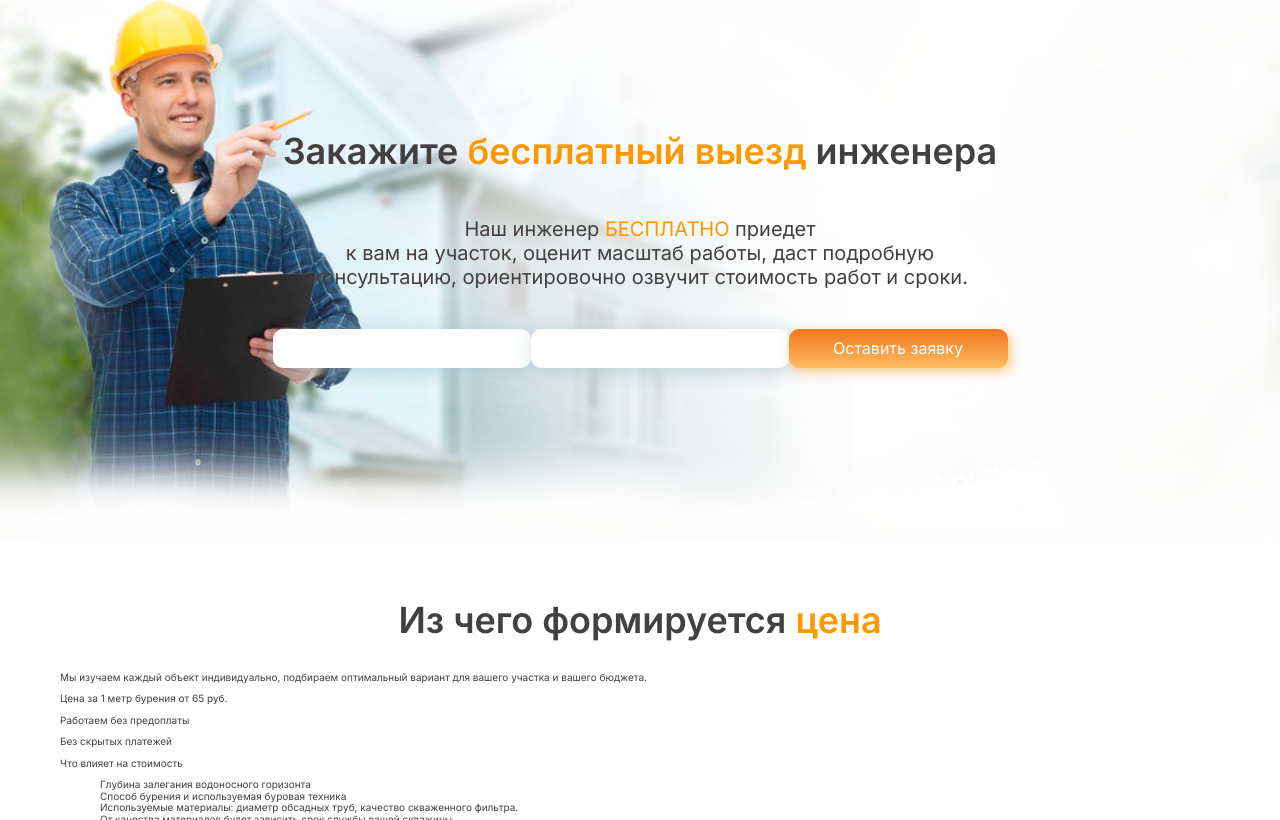
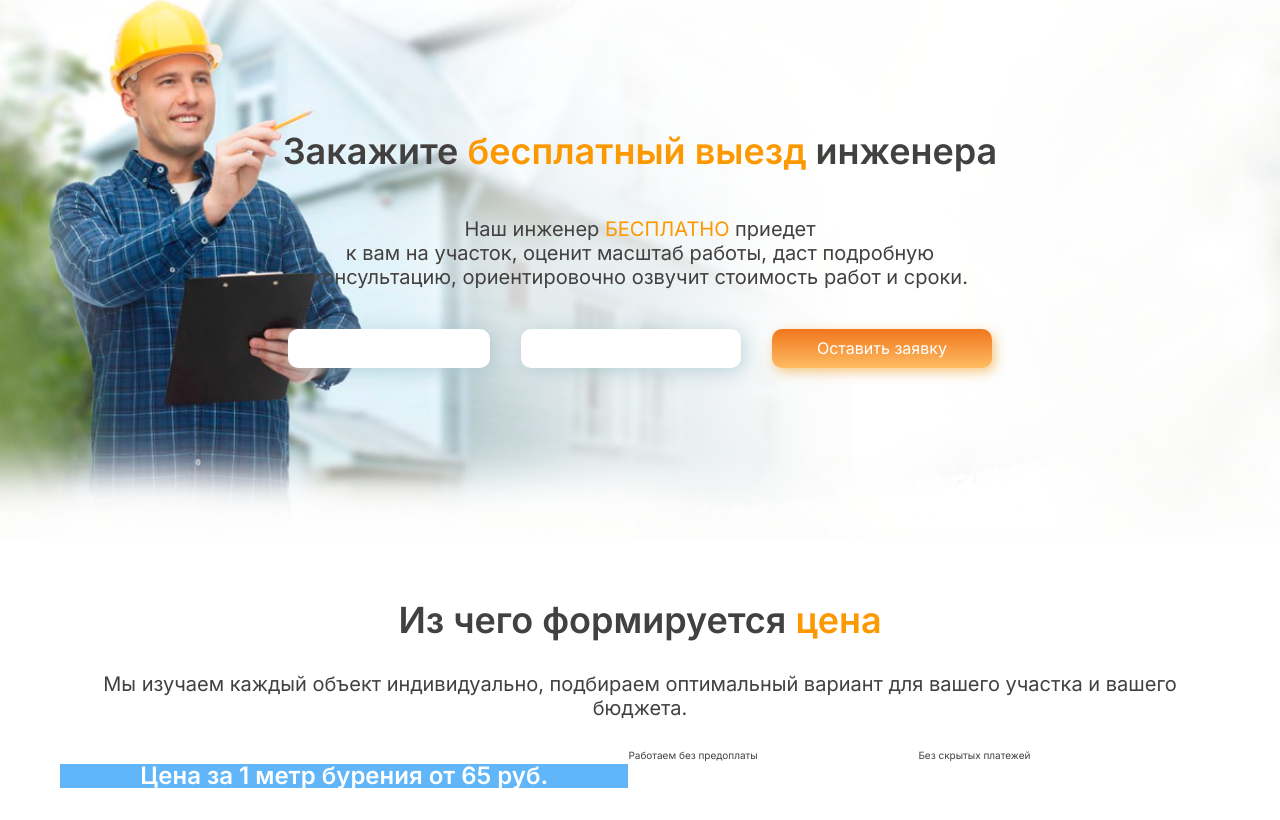
Before and after one commit to shumovsky/gidrobur, a website: page index.html in a window 1280 px wide. Shown: the part 1980-2800 px from the top of the page. Drawn offline with Linux system fonts and the light colour scheme.

Commit message:
some bug fixed

```diff
--- a/index.html
+++ b/index.html
@@ -154,9 +154,9 @@
                 </p>
                 <div class="price__content">
                     <div class="price__content_header">
-                        <p>Цена за 1 метр бурения от 65 руб.</p>
-                        <p>Работаем без предоплаты</p>
-                        <p>Без скрытых платежей</p>
+                        <p class="price__content_header_main">Цена за 1 метр бурения от 65 руб.</p>
+                        <p class="price__content_header_text">Работаем без предоплаты</p>
+                        <p class="price__content_header_text">Без скрытых платежей</p>
                     </div>
                     <div class="price__content_description">
                         <div class="">
--- a/src/sass/layouts/_about.scss
+++ b/src/sass/layouts/_about.scss
@@ -1,7 +1,12 @@
+.about {
+    background: url(./../img/work.png);
+    background-position-y: 110%;
+    background-size: 100%;
+}
+
 .about__wrapper {
     padding-top: 2rem;
-    background: url(./../img/work.png);
-    background-position-y: 172%;
+    ;
 }
 
 .about__content {
--- a/src/sass/layouts/_header.scss
+++ b/src/sass/layouts/_header.scss
@@ -1,7 +1,10 @@
+.header {
+    background-color: $bg-color;
+}
+
 .header__wrapper {
     display: grid;
     grid-template-columns: 41% 24% 31%;
-    background-color: $bg-color;
     padding: 3.4rem 0 2.6rem;
     align-items: center;
 }
--- a/src/sass/layouts/_order.scss
+++ b/src/sass/layouts/_order.scss
@@ -23,7 +23,7 @@
 
 .order__contact_form {
     display: grid;
-    grid-template-columns: repeat(3, minmax(max-content, 22.4rem));
+    grid-template-columns: 27.5% 30% 30%;
     justify-content: space-around;
     padding-bottom: 20rem;
 }
--- /dev/null
+++ b/src/sass/layouts/_price.scss
@@ -0,0 +1,21 @@
+.price__text {
+    font-weight: 400;
+    font-size: 2rem;
+    line-height: 2.4rem;
+    text-align: center;
+}
+
+.price__content_header {
+    display: grid;
+    grid-template-columns: 49% 25% 25%;
+}
+
+.price__content_header_main {
+    font-style: normal;
+    font-weight: 600;
+    font-size: 2.4rem;
+    line-height: 2.4rem;
+    text-align: center;
+    color: #FFFFFF;
+    background-color: $bg-color;
+}
--- a/src/sass/layouts/_primary.scss
+++ b/src/sass/layouts/_primary.scss
@@ -1,7 +1,7 @@
 main {
     background: url(./../img/bg-main.png);
     background-repeat: no-repeat;
-    background-size: 75.5%;
+    background-size: 100%;
     background-position: center;
     background-position-y: -4%;
 }
--- a/src/sass/style.scss
+++ b/src/sass/style.scss
@@ -12,3 +12,4 @@
 @import 'layouts/andvantage';
 @import 'layouts/about';
 @import 'layouts/order';
+@import 'layouts/price';
```
Also changed, not shown: src/sass/style.css, 1 other file.
